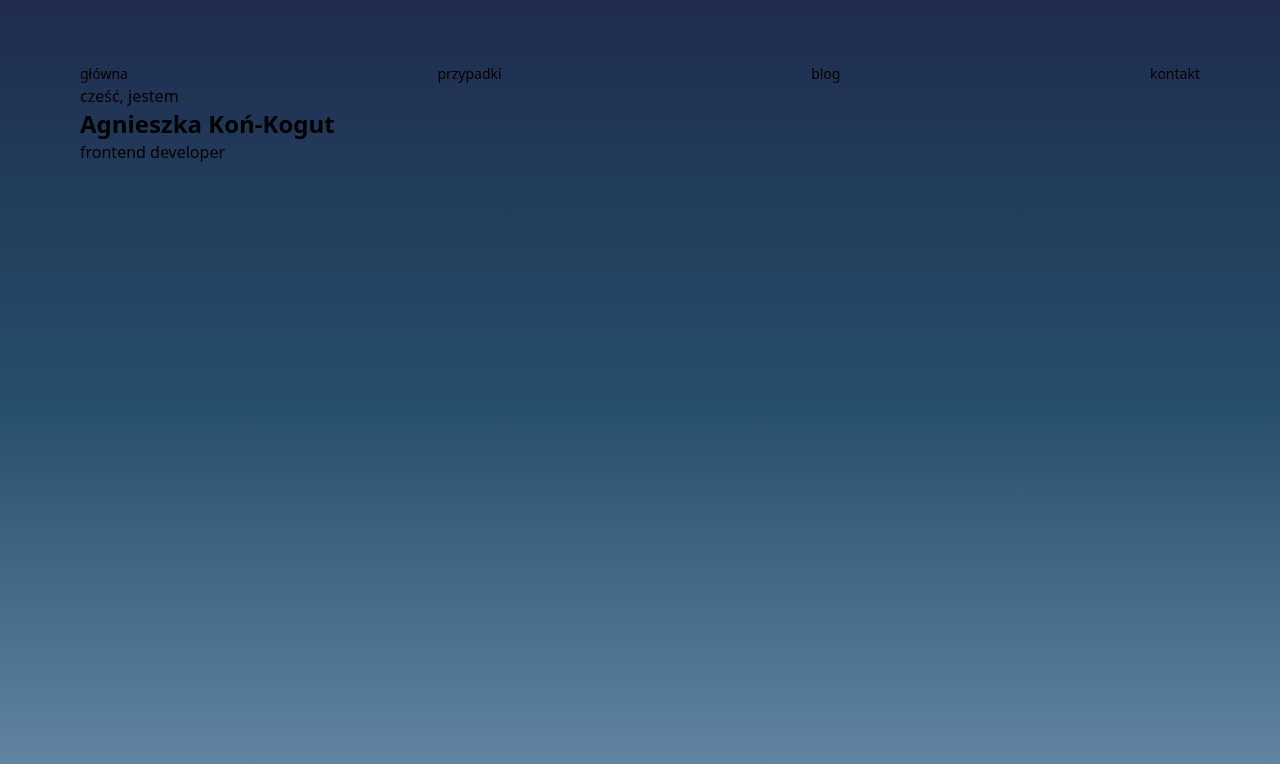
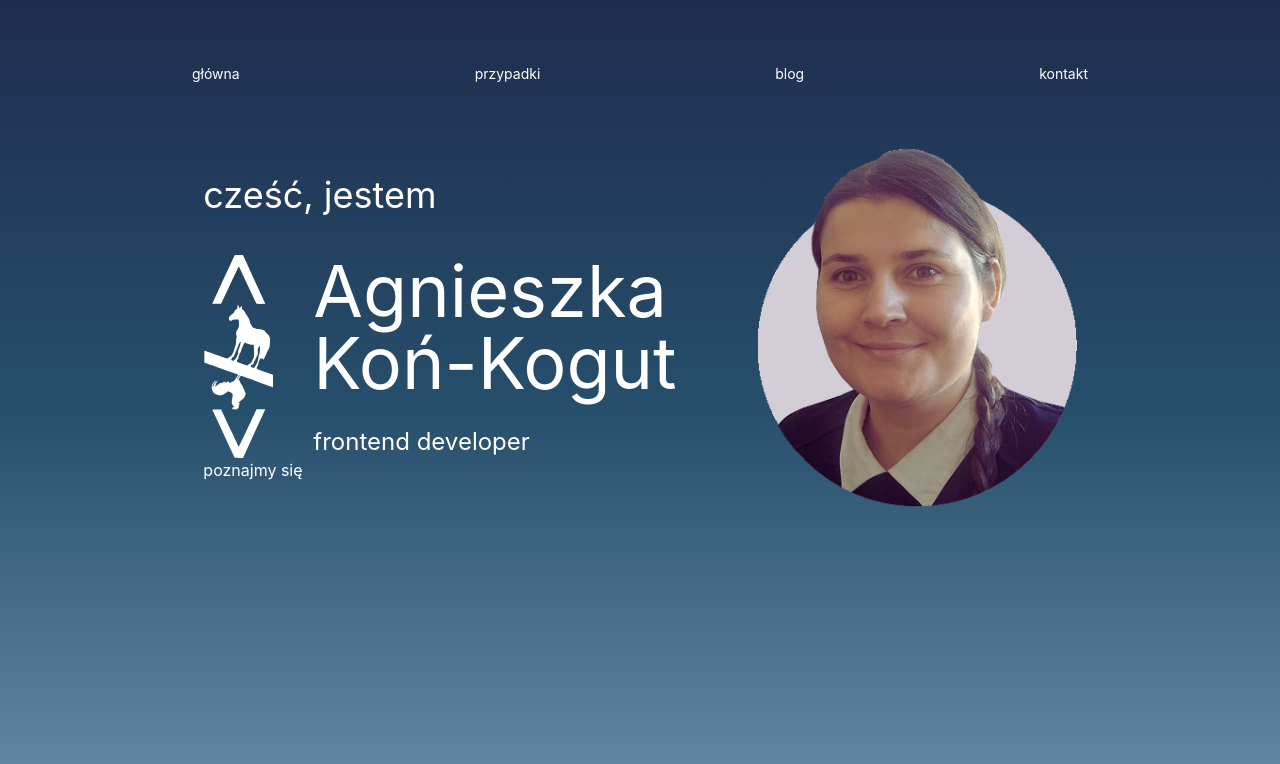
Before and after one commit to KonKogutAgnieszka/akk, a Next.js app: page / in a window 1280 px wide. Shown: the top 764 px of the page. Built offline with nearby package versions, Linux system fonts and the light colour scheme.

Commit message:
feat: layout adjustments

```diff
--- a/src/app/globals.css
+++ b/src/app/globals.css
@@ -1,16 +1,11 @@
 @import "tailwindcss";
-@import url("https://fonts.googleapis.com/css2?family=Roboto&display=swap");
+@import url("https://fonts.googleapis.com/css2?family=Inter:ital,opsz,wght@0,14..32,100..900;1,14..32,100..900&display=swap");
 
 @theme {
-    --font-roboto: "Roboto", sans-serif;
-
+    --font-sans: "Inter", sans-serif;
     --color-primary: #ffffff;
 
 
-}
-
-html {
-    font-family: var(--font-sans);
 }
 
 .bg-gradient {
--- a/src/app/layout.tsx
+++ b/src/app/layout.tsx
@@ -1,18 +1,14 @@
-import React from 'react'
-import '@/app/globals.css'
-import Header from '@/components/Header'
+import React from "react";
+import "@/app/globals.css";
+import Header from "@/components/Header";
 
-export default function RootLayout({
-                                            children,
-                                        }: {
-    children: React.ReactNode
-}) {
-    return (
-        <html lang="en">
-        <body className="bg-gradient px-20 py-16">
-        <Header/>
+export default function RootLayout({ children }: { children: React.ReactNode }) {
+  return (
+    <html lang="en" className="font-sans text-primary">
+      <body className="bg-gradient px-48 py-16">
+        <Header />
         <main>{children}</main>
-        </body>
-        </html>
-    )
+      </body>
+    </html>
+  );
 }
--- a/src/app/page.tsx
+++ b/src/app/page.tsx
@@ -1,10 +1,7 @@
+import HeroSection from "@/components/HeroSection";
+
 export default function Home() {
   return (
-      <div>
-          <h2>cześć, jestem</h2>
-        <h1 className="text-2xl font-bold">Agnieszka
-            Koń-Kogut</h1>
-        <p>frontend developer</p>
-      </div>
+     <HeroSection/>
   );
 }
```
Also changed, not shown: 1 other file (tests, documents, lock files or other folders).
